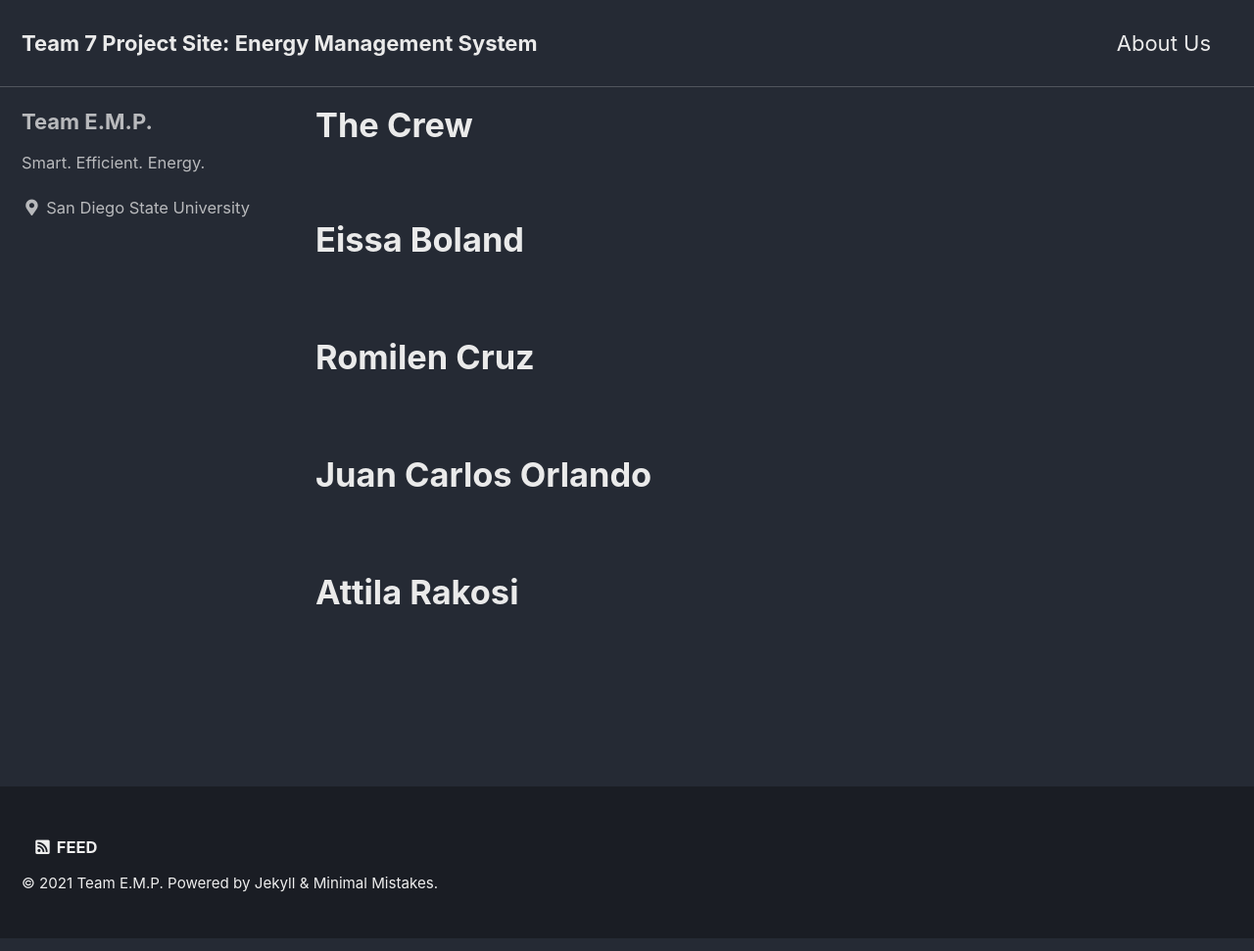
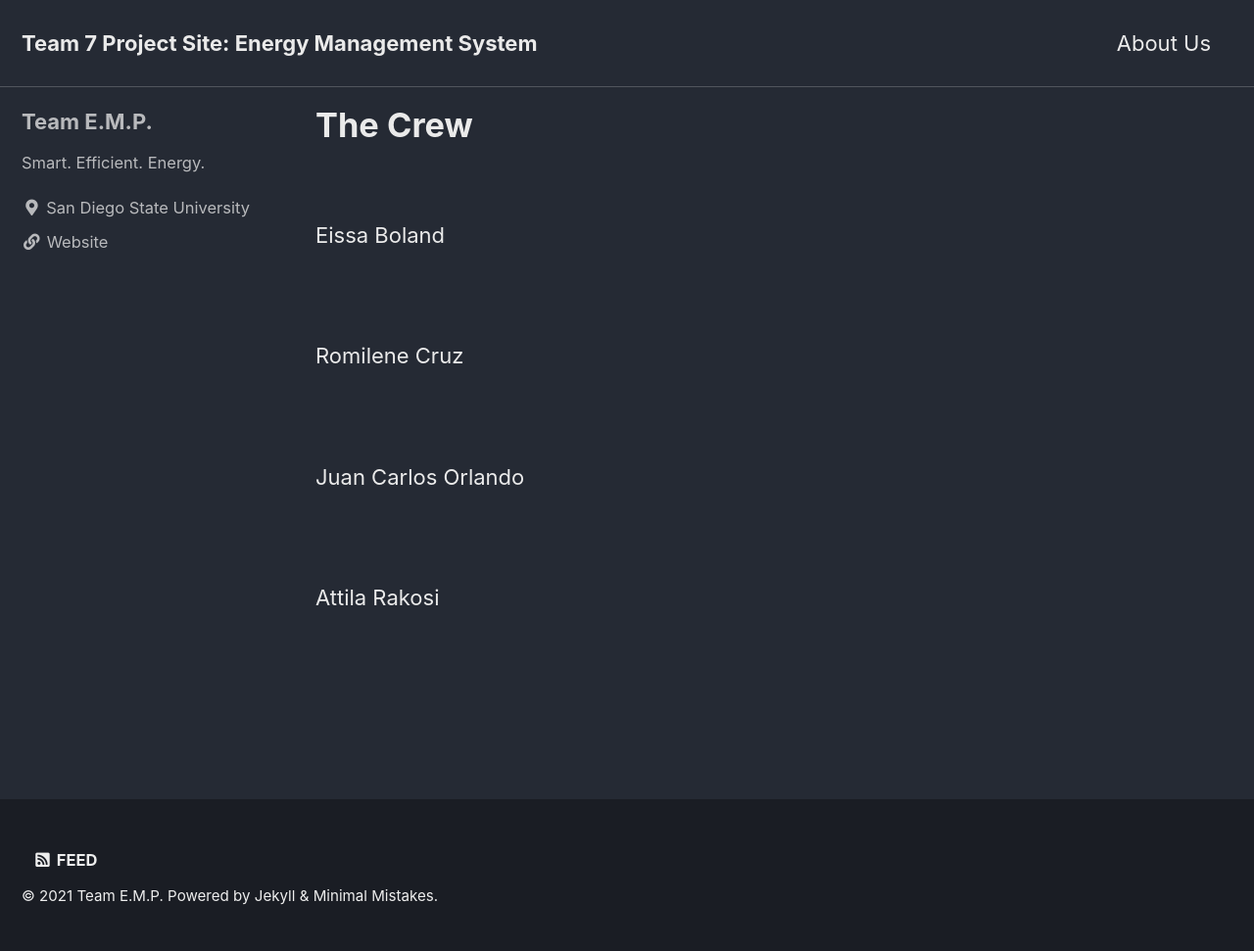
Before and after one commit to jcorlando/Team_SMS_Senior_Design_Website, a Jekyll site: the page built from _pages/about.md, in a window 1280 px wide. Shown: the whole page at 98% size. Built offline with Jekyll 4.4.1, drawn with Linux system fonts in a browser that asks for light colours; cached includes are drawn as plain includes.

Commit message:
01/03/2021 11:45 pm

```diff
--- a/_config.yml
+++ b/_config.yml
@@ -105,7 +105,7 @@ author:
       # url: "mailto:your.name@email.com"
     - label: "Website"
       icon: "fas fa-fw fa-link"
-      # url: "https://your-website.com"
+      url: "https://ece.sdsu.edu/"
     - label: "Twitter"
       icon: "fab fa-fw fa-twitter-square"
       # url: "https://twitter.com/"
--- a/_pages/about.md
+++ b/_pages/about.md
@@ -7,18 +7,18 @@ title: "The Crew"
 
 <br>
 
-# Eissa Boland
+Eissa Boland
 
 <br>
 
-# Romilen Cruz
+Romilene Cruz
 
 <br>
 
-# Juan Carlos Orlando
+Juan Carlos Orlando
 
 <br>
 
-# Attila Rakosi
+Attila Rakosi
 
 <br>
```
